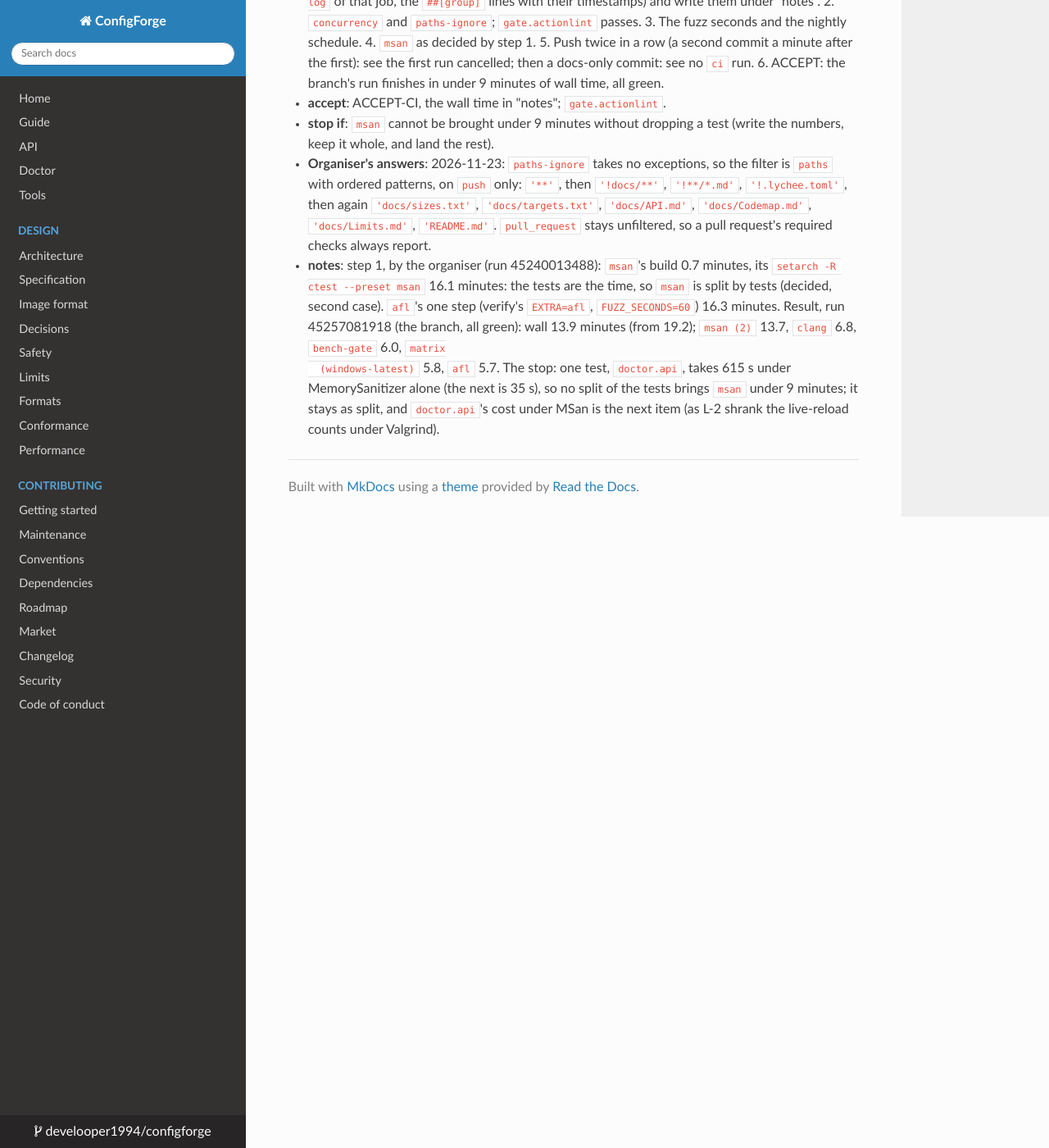
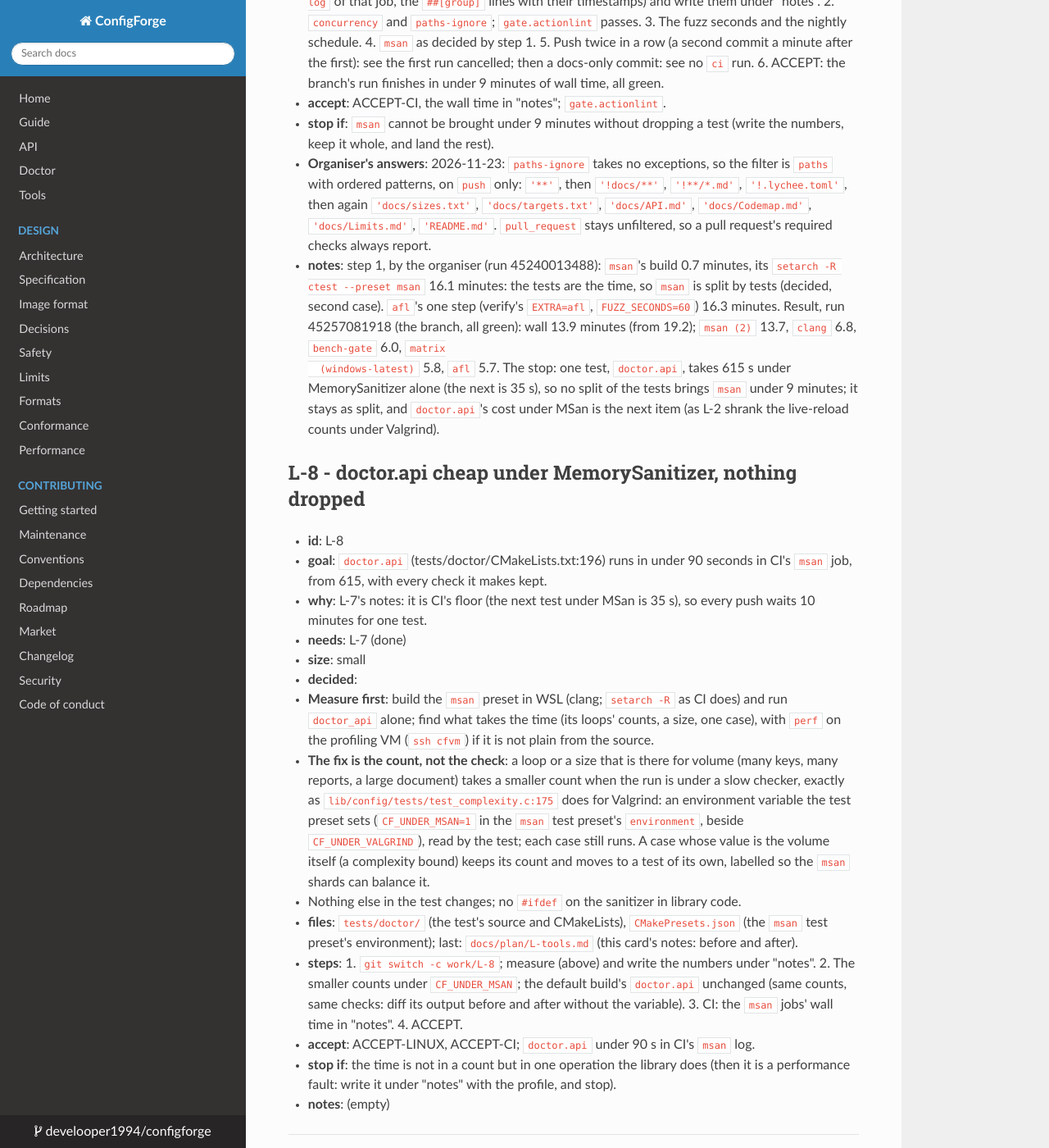
Before and after one commit to develooper1994/configforge, an MkDocs documentation site: the page built from docs/plan/L-tools.md, in a window 1280 px wide and 1400 px high, scrolled down 15548 px. Shown: the whole window at 82% size. Built offline with MkDocs 1.6.1, drawn with Linux system fonts in a browser that asks for light colours.

Commit message:
plan: L-8, doctor.api under MSan from 615 s to under 90, nothing dropped
Co-Authored-By: Claude Opus 5.5 <noreply@anthropic.com>

```diff
--- a/docs/plan/L-tools.md
+++ b/docs/plan/L-tools.md
@@ -350,3 +350,43 @@ second opinion beside cppcheck's.
   of the tests brings `msan` under 9 minutes; it stays as split, and
   `doctor.api`'s cost under MSan is the next item (as L-2 shrank the
   live-reload counts under Valgrind).
+
+## L-8 - doctor.api cheap under MemorySanitizer, nothing dropped
+
+* **id**: L-8
+* **goal**: `doctor.api` (tests/doctor/CMakeLists.txt:196) runs in under
+  90 seconds in CI's `msan` job, from 615, with every check it makes kept.
+* **why**: L-7's notes: it is CI's floor (the next test under MSan is 35
+  s), so every push waits 10 minutes for one test.
+* **needs**: L-7 (done)
+* **size**: small
+* **decided**:
+  * **Measure first**: build the `msan` preset in WSL (clang; `setarch -R`
+    as CI does) and run `doctor_api` alone; find what takes the time (its
+    loops' counts, a size, one case), with `perf` on the profiling VM
+    (`ssh cfvm`) if it is not plain from the source.
+  * **The fix is the count, not the check**: a loop or a size that is there
+    for volume (many keys, many reports, a large document) takes a smaller
+    count when the run is under a slow checker, exactly as
+    `lib/config/tests/test_complexity.c:175` does for Valgrind: an
+    environment variable the test preset sets (`CF_UNDER_MSAN=1` in the
+    `msan` test preset's `environment`, beside `CF_UNDER_VALGRIND`), read by
+    the test; each case still runs. A case whose value is the volume itself
+    (a complexity bound) keeps its count and moves to a test of its own,
+    labelled so the `msan` shards can balance it.
+  * Nothing else in the test changes; no `#ifdef` on the sanitizer in
+    library code.
+* **files**: `tests/doctor/` (the test's source and CMakeLists),
+  `CMakePresets.json` (the `msan` test preset's environment); last:
+  `docs/plan/L-tools.md` (this card's notes: before and after).
+* **steps**: 1. `git switch -c work/L-8`; measure (above) and write the
+  numbers under "notes". 2. The smaller counts under `CF_UNDER_MSAN`; the
+  default build's `doctor.api` unchanged (same counts, same checks: diff
+  its output before and after without the variable). 3. CI: the `msan`
+  jobs' wall time in "notes". 4. ACCEPT.
+* **accept**: ACCEPT-LINUX, ACCEPT-CI; `doctor.api` under 90 s in CI's
+  `msan` log.
+* **stop if**: the time is not in a count but in one operation the library
+  does (then it is a performance fault: write it under "notes" with the
+  profile, and stop).
+* **notes**: (empty)
```
Also changed, not shown: docs/Plan.md (+1 -0 lines).
